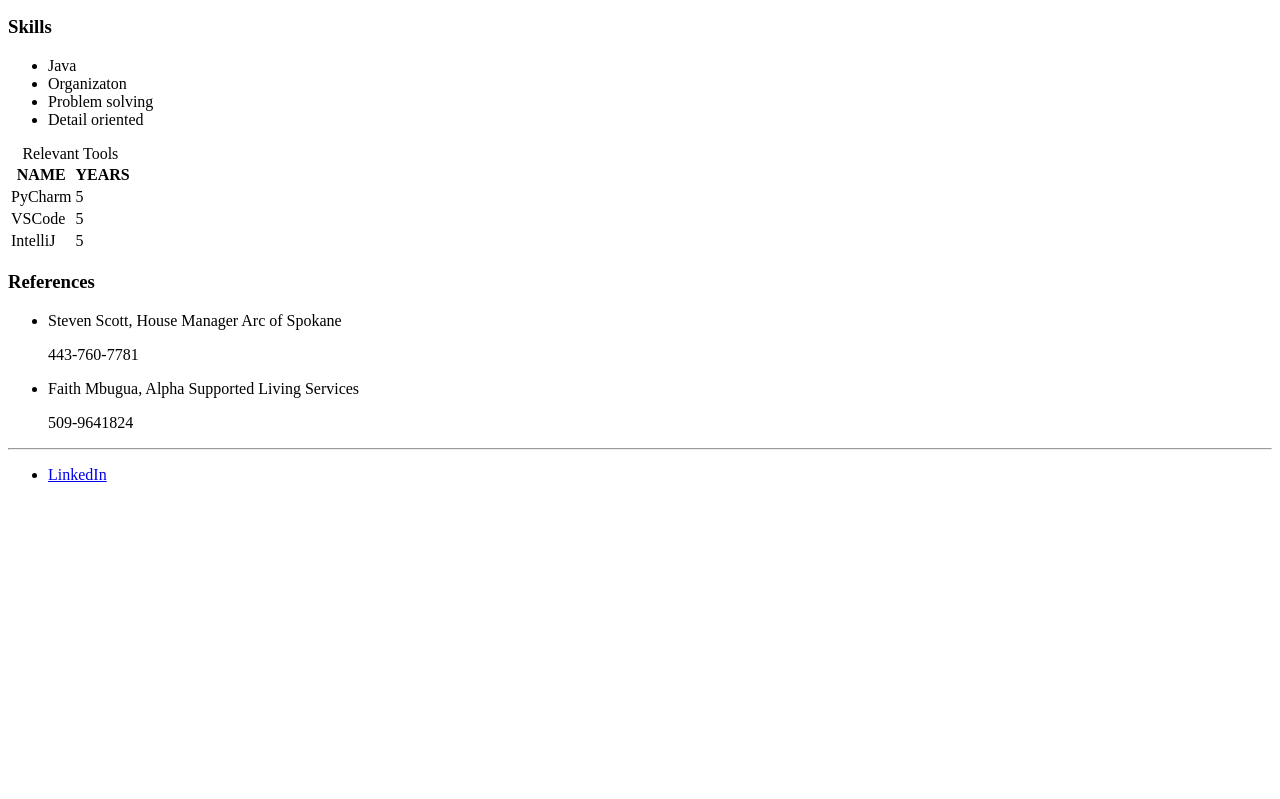
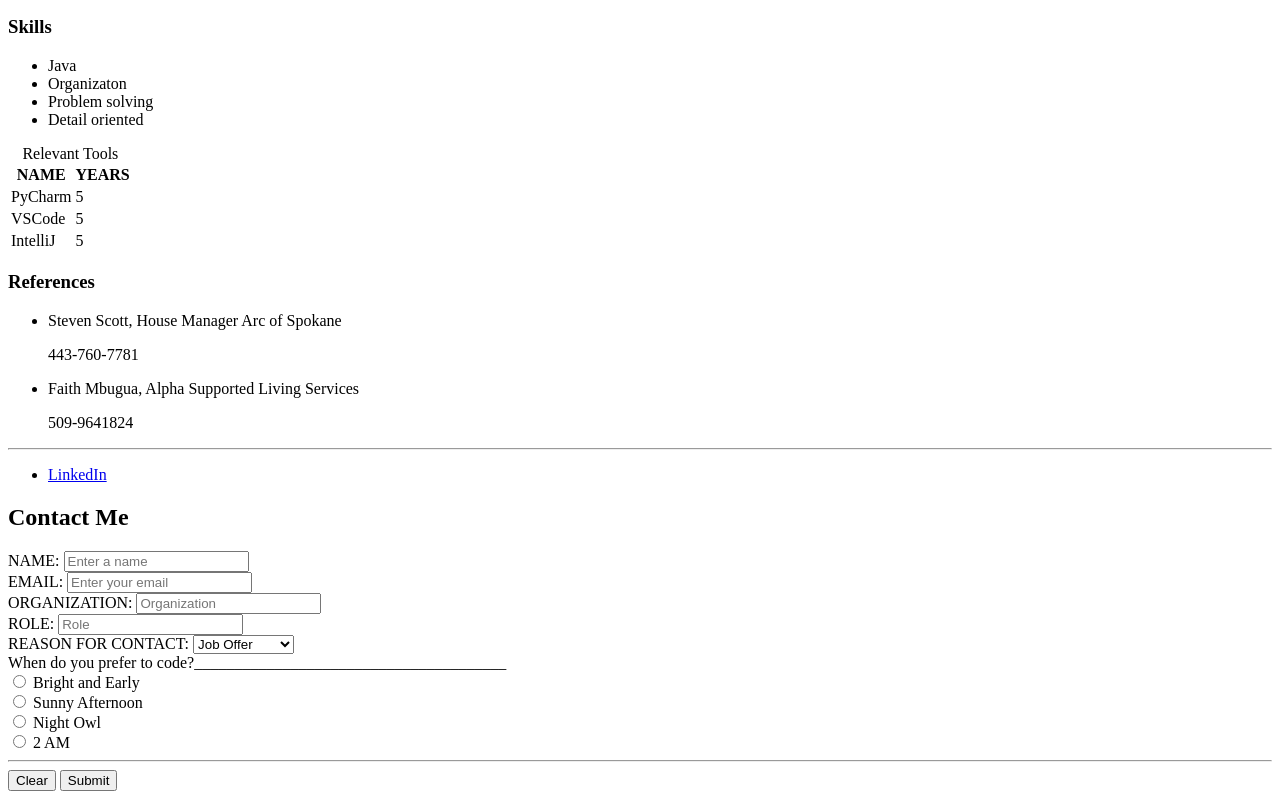
Before and after one commit to FelixM94/felix-portfolio, a plain HTML site: page index.html in a window 1280 px wide. Shown: the part 960-1759 px from the top of the page. Before the commit the page ends 1460 px from the top, so only its background shows below. Drawn offline with Linux system fonts and the light colour scheme.

Commit message:
Adding labels and submission

```diff
--- a/index.html
+++ b/index.html
@@ -131,5 +131,55 @@
         </li>
       </ul>
     </footer>
+    <h2>Contact Me</h2>
+    <form>
+      <label>
+        NAME: <input type="text" name="name" placeholder="Enter a name">
+      </label>
+      <br>
+      <label>
+        EMAIL: <input type="email" name="email" placeholder="Enter your email">
+      </label>
+      <br>
+      <label>
+        ORGANIZATION: <input type="text" name="organization" placeholder="Organization">
+      </label>
+      <br>
+      <label>
+        ROLE: <input type="text" name="role" placeholder="Role">
+      </label>
+      <br>
+      <label>
+        REASON FOR CONTACT:
+        <select>
+          <option>Job Offer</option>
+          <option>Job Interview</option>
+        </select>
+      </label>
+      <br>
+      When do you prefer to code?_______________________________________
+      <br>
+      <label>
+        <input type="radio" name="time" value="BA"> Bright and Early
+      </label>
+      <br>
+      <label>
+        <input type="radio" name="time" value="SA"> Sunny Afternoon
+      </label>
+      <br>
+      <label>
+        <input type="radio" name="time" value="NA"> Night Owl
+      </label>
+      <br>
+      <label>
+        <input type="radio" name="time" value="2AM"> 2 AM
+      </label>
+       <br>
+      <hr>
+      <button type="clear" placeholder="clear">Clear</button>
+      <button type="submit">Submit</buttom>
+
+
+    </form>
   </body>
 </html>
```
